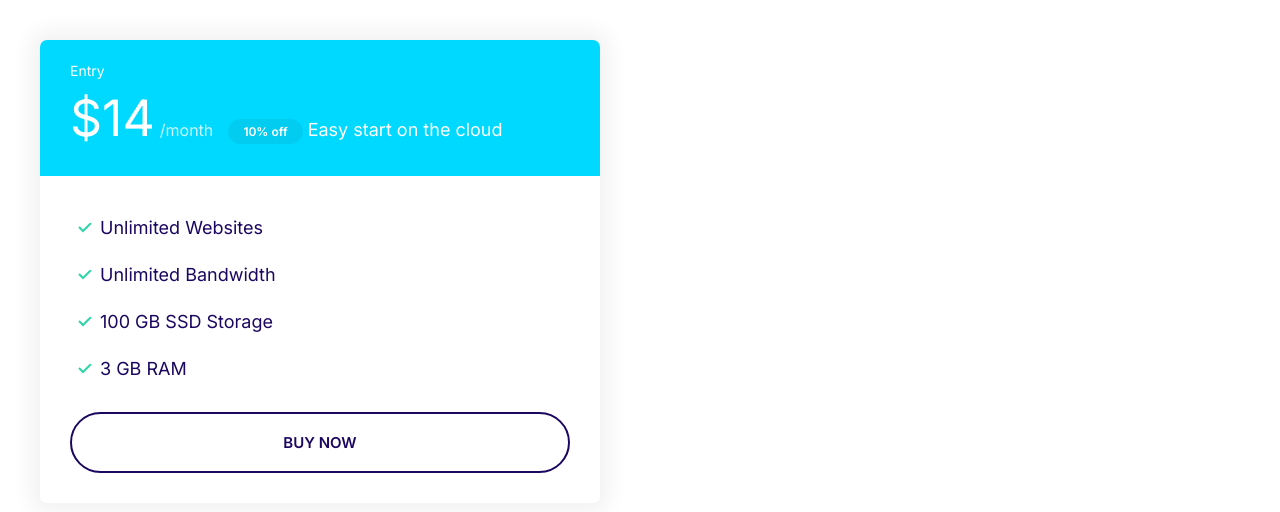
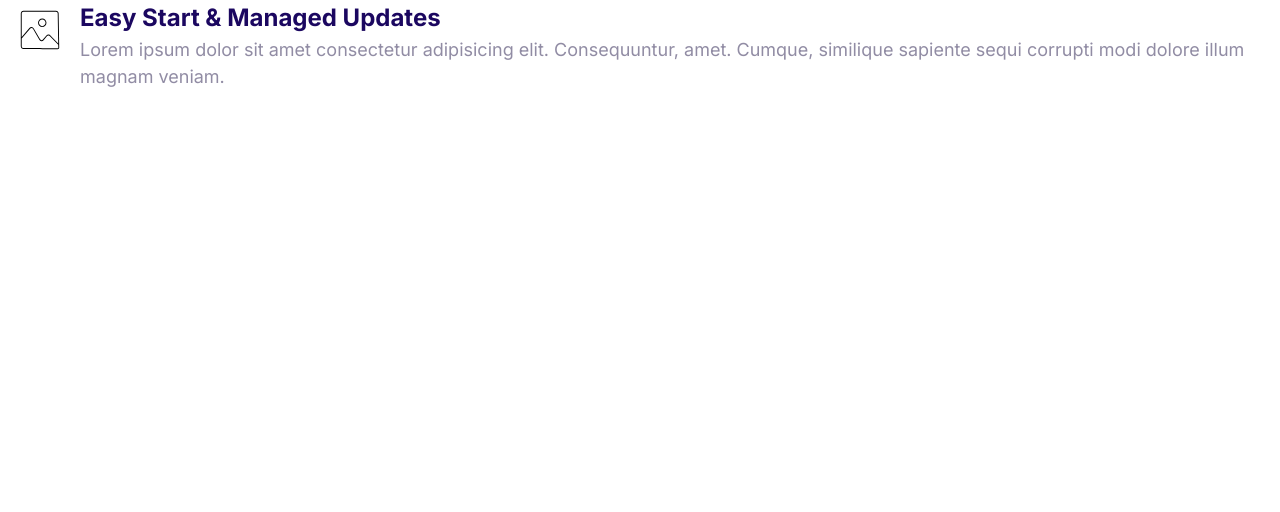
Before and after one commit to braahy97/braa-html-css-learning, a plain HTML site: page index.html in a window 1280 px wide. Drawn offline with Linux system fonts and the light colour scheme.

Commit message:
Define style for media object

```diff
--- a/css/style.css
+++ b/css/style.css
@@ -328,11 +328,24 @@ a {
     font-size: 2rem;
     font-weight: 300;
     letter-spacing: 1px;
-
+    display: block;
 }
 
 .plan .list__item {
     margin-bottom: 2rem;
+}
+
+.plan--popular .card__header {
+    position: relative;
+}
+
+.plan--popular .card__header::before {
+    content: url(/css/Images/popular.svg);
+    display: inline-block;
+    width: 40px;
+    position: absolute;
+    top: -6px;
+    right: 5%;
 }
 
 @media screen and (min-width:1024px) {
@@ -353,3 +366,17 @@ a {
         display: block;
     }
 }
+
+/* media */
+
+.media {
+    display: flex;
+}
+
+.media__title {
+    margin: 0;
+}
+
+.media__image {
+    margin: 1rem 2rem;
+}
--- a/index.html
+++ b/index.html
@@ -14,27 +14,18 @@
 </head>
 
 <body>
-    <div class="plan">
-        <div style="width:50%; padding: 4rem">
-            <div class="card card--secondary">
-                <header class="card__header">
-                    <h3 class="plan__name">Entry</h3>
-                    <span class="plan__price">$14</span>
-                    <span class="plan__billing-cycle">/month</span>
-                    <span class="badge badge--secondary badge--small">10% off</span>
-                    <span class="plan__description">Easy start on the cloud</span>
-                </header>
-                <div class="card__body">
-                    <ul class="list list--tick">
-                        <li class="list__item">Unlimited Websites</li>
-                        <li class="list__item">Unlimited Bandwidth</li>
-                        <li class="list__item">100 GB SSD Storage </li>
-                        <li class="list__item">3 GB RAM</li>
-                    </ul>
-                    <button class="btn btn--outline btn--block">buy now</button>
-                </div>
-            </div>
+    <div class="media">
+        <div class="media__image">
+            <svg class="icon icon--primary">
+                <use xlink:href="/css/images/sprite.svg#snap"></use>
+            </svg>
         </div>
+        <div class="media__body">
+            <h3 class="media__title">Easy Start & Managed Updates</h3>
+            Lorem ipsum dolor sit amet consectetur adipisicing elit. Consequuntur, amet. Cumque, similique sapiente
+            sequi corrupti modi dolore illum magnam veniam.
+        </div>
+
     </div>
 </body>
 
```
